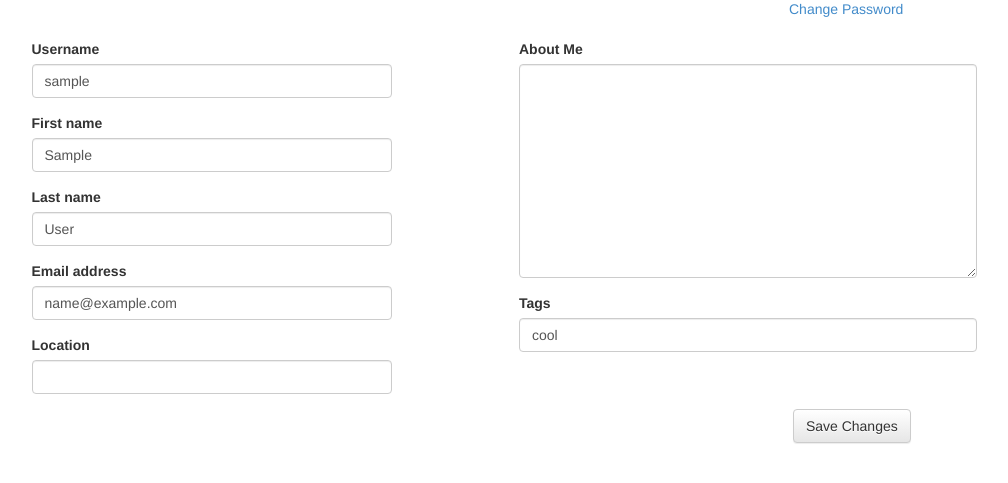
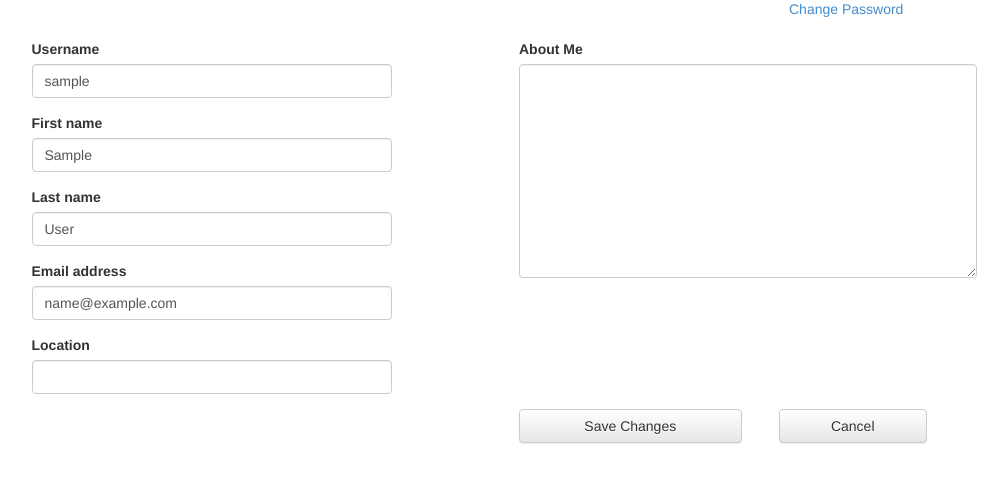
Before and after one commit to tetesting/django_events_app, a Django app: page /user-settings/ in a window 1280 px wide. Shown: the part 181-664 px from the top of the page, without its empty margins (136-1144 px from the left). Run offline with Django 3.2, Linux system fonts and the light colour scheme; the visitor is signed in with stand-in values (Sample User, id 1); data comes from the database, SQL or seed files in the repository; some libraries are stand-ins or nearby versions.

Commit message:
complete change settings feature ; add flash messages

```diff
--- a/assets/scss/project.scss
+++ b/assets/scss/project.scss
@@ -53,6 +53,17 @@ body {
     border-color: rgb(200, 200, 230);
 }
 
+.messages li {
+  list-style-type: none;
+}
+
+.messages .success {
+  color: green;
+}
+
+.messages .error {
+  color: red;
+}
 
 @media screen and (max-width: 767px){
 
@@ -60,5 +71,11 @@ body {
     // margin-top: 120px;
   }
 
+  .link-row {
+    float: right;
+    // margin-top: 10px;
+    // margin-bottom: 15px;
+  }
+
 
 }
--- a/events/forms.py
+++ b/events/forms.py
@@ -30,8 +30,7 @@ class RegisterForm(forms.ModelForm):
 class UserSettingsForm(forms.ModelForm):
     # username = forms.CharField(required=True)
 
-    tags = forms.CharField(widget=forms.TextInput(
-      attrs={'value':'cool'}))
+    # tags = forms.CharField(widget=forms.TextInput(attrs={'value':'cool'}))
 
     class Meta:
         model = models.User
--- a/events/templates/events/layouts/base.html
+++ b/events/templates/events/layouts/base.html
@@ -72,7 +72,14 @@
         </div>
       </div>
       <br/>
-
+      {% if messages %}
+      <ul class="messages container row col-sm-offset-1">
+          {% for message in messages %}
+          <li{% if message.tags %} class="{{ message.tags }}"{% endif %}>{{ message }}</li>
+          {% endfor %}
+      </ul>
+      <br/>
+      {% endif %}
       {% block content %}
         <p>Placeholder for main content.</p>
       {% endblock content %}
--- a/events/templates/events/user_login.html
+++ b/events/templates/events/user_login.html
@@ -13,7 +13,8 @@
 {% endif %}
 
 <div id="content-main">
-<form action="{% url 'login' %}" method="post" role="form" id="login-form">{% csrf_token %}
+<form action="{% url 'login' %}" method="post" role="form" id="login-form">
+  {% csrf_token %}{{ form.redirect_tag|safe }}
   <div class="row">
     <div class="col-sm-offset-1 col-sm-4">
       <div class="form-group">
--- a/events/templates/events/user_settings.html
+++ b/events/templates/events/user_settings.html
@@ -8,12 +8,12 @@
 
 {% block content %}
 <div id="content-main">
+<div class="container row">
+  <a class="link-row col-sm-offset-9" href="{% url 'user_password_change' %}">Change Password</a>
+</div>
+<br/>
   <form action="{% url 'user_settings' %}" method="post">
     {% csrf_token %}
-<div class="row container">
-  <a class="col-sm-offset-9" href="{% url 'user_password_change' %}">Change Password</a>
-</div>
-<br/>
 <div class="row">
 <div class="col-sm-offset-1 col-sm-4">
   <div class="form-group">
@@ -31,6 +31,7 @@
   <div class="form-group">
     <label for="id_email">Email address</label>
     {{ form.email|add_class:"form-control" }}
+    {{ form.email.errors }}
   </div>
   <div class="form-group">
     <label for="id_location">Location</label>
@@ -42,16 +43,17 @@
     <label for="id_description">About Me</label>
     {{ form.description|add_class:"form-control" }}
   </div>
-  <div class="form-group">
+  <!-- <div class="form-group">
     <label for="id_tags">Tags</label>
     {{ form.tags|add_class:"form-control" }}
-  </div>
+  </div> -->
 </div>
 </div>
 
   <div>
-    <div class="col-sm-offset-9">
-    <label>&nbsp;</label><input type="submit" class="btn btn-default" value="Save Changes" />
+    <div class="col-sm-offset-6 col-sm-5">
+    <button type="submit" class="btn btn-default col-sm-6">Save Changes</button>
+    <a href="/" class="btn btn-default col-sm-offset-1 col-sm-4">Cancel</a>
     </div>
   </div>
   </form>
--- a/events/views.py
+++ b/events/views.py
@@ -8,6 +8,8 @@ from django.contrib.auth import authenticate, login, logout
 from django.contrib.auth.decorators import login_required
 from django.utils.decorators import method_decorator
 from django.views.generic.edit import FormView
+
+from django.contrib import messages
 
 from .models import Event, User
 from events import forms
@@ -88,7 +90,9 @@ class LoginView(generic.edit.CreateView):
     def get(self, request, *args, **kwargs):
         if request.user.is_authenticated():
             return HttpResponseRedirect('/')
+
         form = self.form_class(initial=self.initial)
+
         return render(request, self.template_name, {'form': form})
 
     def post(self, request, *args, **kwargs):
@@ -147,26 +151,45 @@ class UserPasswordChangeView(generic.edit.UpdateView):
     def dispatch(self, *args, **kwargs):
         return super(UserPasswordChangeView, self).dispatch(*args, **kwargs)
 
+    def post(self, request, *args, **kwargs):
+        """
+        Modify the post method to to include errors
+        """
+        self.object = self.get_object()
+        form_class = self.get_form_class()
+        form = self.get_form(form_class)
+        if form.is_valid():
+            self.object = form.save()
+            messages.success(request, 'Your password has been changed.')
+            return HttpResponseRedirect(self.get_success_url())
+        else:
+            messages.error(request, 'Your password was not changed.')
+            return self.form_invalid(form)
 
 class UserSettingsView(generic.edit.UpdateView):
     model = User
     template_name = 'events/user_settings.html'
     form_class = forms.UserSettingsForm
-    # success_url = '/user-settings/'
-
+    success_url = '/user-settings/'
 
     def get_object(self):
         return User.objects.get(pk=self.request.user.id)
-
-    # def get(self, request):
-    #     self.object = self.get_object()
-    #     context = self.get_context_data(object=self.object)
-    #     return self.render_to_response(context)
 
     @method_decorator(login_required(redirect_field_name=''))
     def dispatch(self, *args, **kwargs):
         return super(UserSettingsView, self).dispatch(*args, **kwargs)
 
-    # def post(self, request, *args, **kwargs):
-    #     self.object = self.get_object()
-    #     return super(BaseUpdateView, self).post(request, *args, **kwargs)
+    def post(self, request, *args, **kwargs):
+        """
+        Modify the post method to include errors
+        """
+        self.object = self.get_object()
+        form_class = self.get_form_class()
+        form = self.get_form(form_class)
+        if form.is_valid():
+            self.object = form.save()
+            messages.success(request, 'Profile details updated.')
+            return HttpResponseRedirect(self.get_success_url())
+        else:
+            messages.error(request, 'Profile details remain unchanged. Fix the errors below first.')
+            return self.form_invalid(form)
--- a/static/css/project.css
+++ b/static/css/project.css
@@ -41,3 +41,16 @@ body {
 
 .navbar-wb .navbar-collapse {
   border-color: #c8c8e6; }
+
+.messages li {
+  list-style-type: none; }
+
+.messages .success {
+  color: green; }
+
+.messages .error {
+  color: red; }
+
+@media screen and (max-width: 767px) {
+  .link-row {
+    float: right; } }
```
